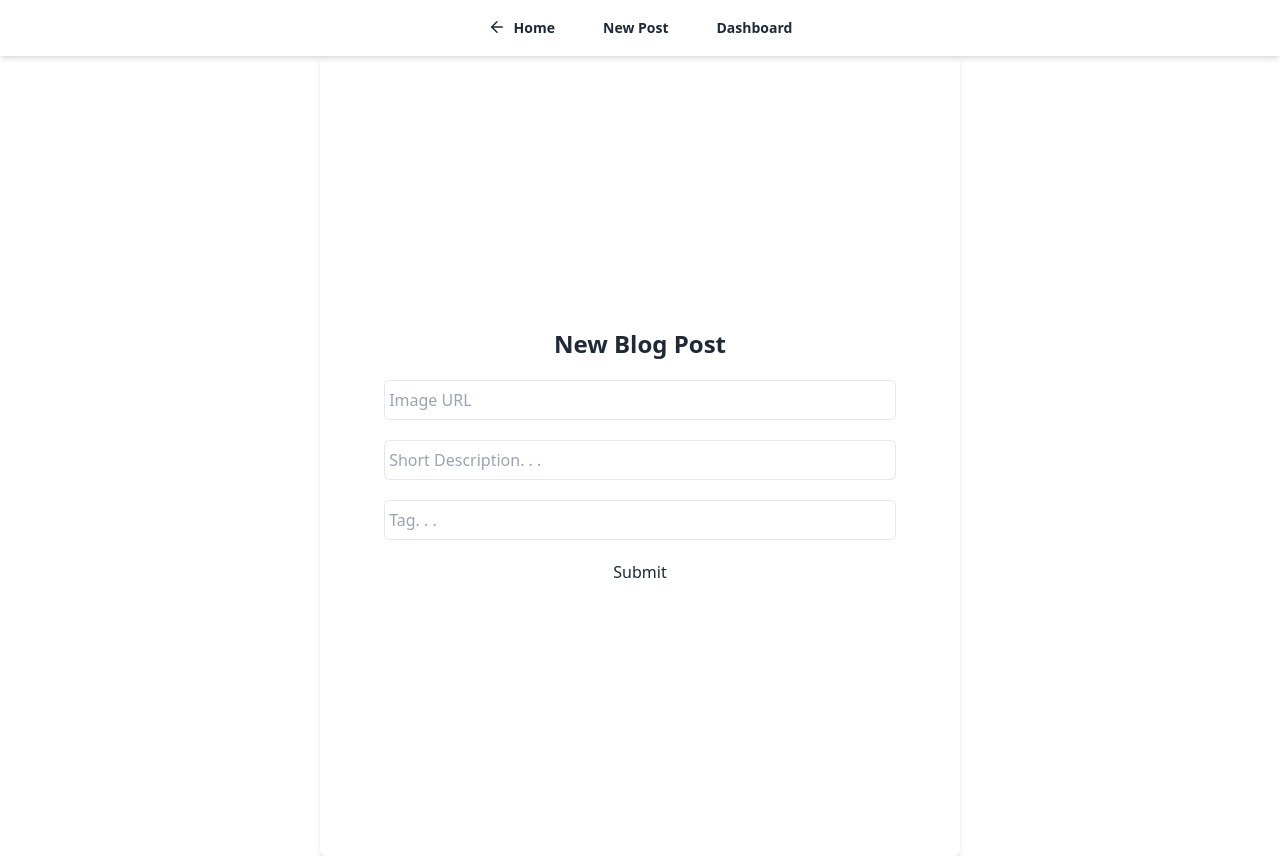
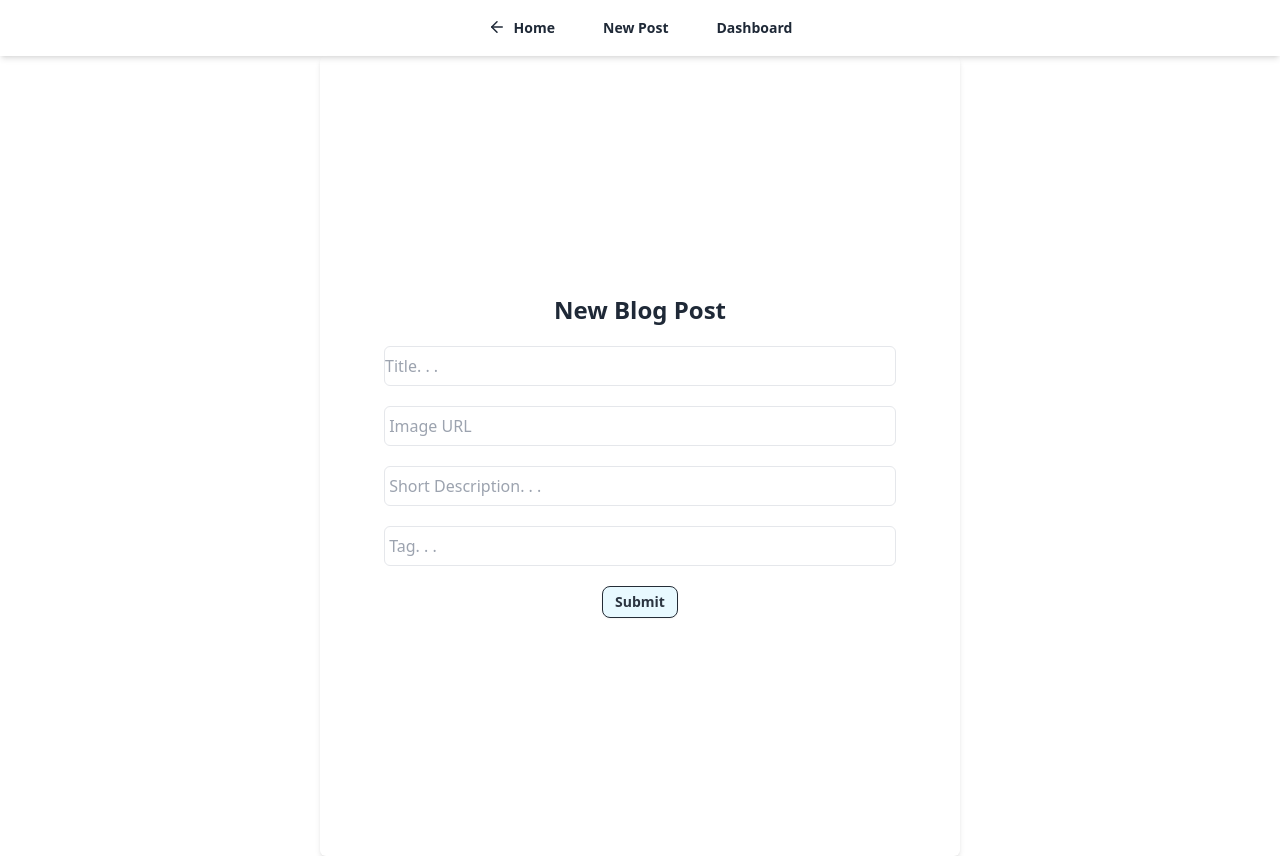
Before and after one commit to Nemanja0033/personal-blog, a Next.js app: page /admin/createpost in a window 1280 px wide. Built offline with nearby package versions, Linux system fonts and the light colour scheme.

Commit message:
FEAT:: updating title input element

```diff
--- a/package.json
+++ b/package.json
@@ -14,6 +14,7 @@
     "next": "15.0.3",
     "react": "19.0.0-rc-66855b96-20241106",
     "react-dom": "19.0.0-rc-66855b96-20241106",
+    "tinymce": "^7.6.1",
     "uuid": "^11.0.3"
   },
   "devDependencies": {
--- a/src/app/admin/createpost/page.tsx
+++ b/src/app/admin/createpost/page.tsx
@@ -1,7 +1,7 @@
 "use client"
 import { db } from "@/firebaseconfig";
 import { addDoc, collection, serverTimestamp } from "firebase/firestore";
-import { useState } from "react"
+import { useState } from "react";
 import { v4 as uuidv4 } from 'uuid';
 
 export default function CreatePost(){
@@ -37,10 +37,11 @@ export default function CreatePost(){
         <div className="md:w-1/2 w-full h-screen justify-self-center mt-32 flex justify-center md:items-center items-start md:mt-0 shadow-md rounded-md">
             <div className="flex-row md:w-[80%] w-[95%]">
                 <h1 className="text-center mb-5 text-2xl font-semibold">New Blog Post</h1>
+                <input className="w-full mb-5 h-10 rounded-md border" required placeholder="Title. . ." type="text" onChange={(e) => {setTitle(e.target.value)}} />
                 <input className="w-full mb-5 h-10 rounded-md border" required placeholder=" Image URL" type="text" onChange={(e) => {setImageUrl(e.target.value)}} />
                 <input className="w-full mb-5 h-10 rounded-md border" required placeholder=" Short Description. . ." type="text" onChange={(e) => {setDesc(e.target.value)}} />
                 <input className="w-full mb-5 h-10 rounded-md border" required placeholder=" Tag. . ." type="text" onChange={(e) => {setTag(e.target.value)}} />
-                <button className="flex justify-self-center" onClick={createPost}>Submit</button>
+                <button className="flex justify-self-center btn btn-active btn-neutral bg-primary text-neutral hover:text-white btn-sm" onClick={createPost}>Submit</button>
             </div>
         </div>
     )
```
Also changed, not shown: 1 other file (tests, documents, lock files or other folders).
